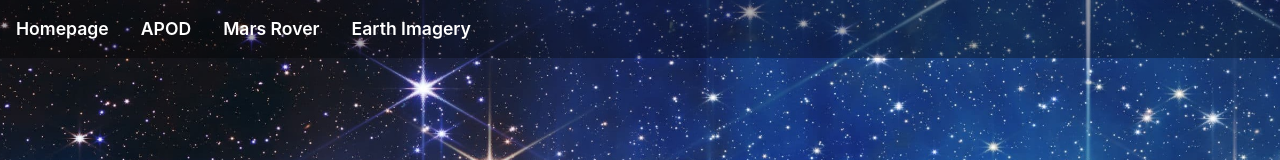
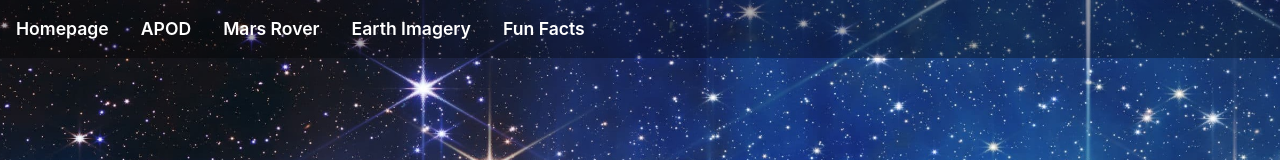
Before and after one commit to kumarpreetham09/SummerBuild-2025-NASA-Website, a React (Vite) app: page / in a window 1280 px wide. Shown: the top 160 px of the page. Built offline with nearby package versions, Linux system fonts and the light colour scheme; no server answers.

Commit message:
Update Navbar.jsx

```diff
--- a/src/components/Navbar.jsx
+++ b/src/components/Navbar.jsx
@@ -9,6 +9,7 @@ function Header() {
           <li><Link to="/apod">APOD</Link></li>
           <li><Link to="/mars">Mars Rover</Link></li>
           <li><Link to="/earth">Earth Imagery</Link></li>
+          <li><Link to="/funfacts">Fun Facts</Link></li>
         </ul>
       </nav>
     </header>
```
